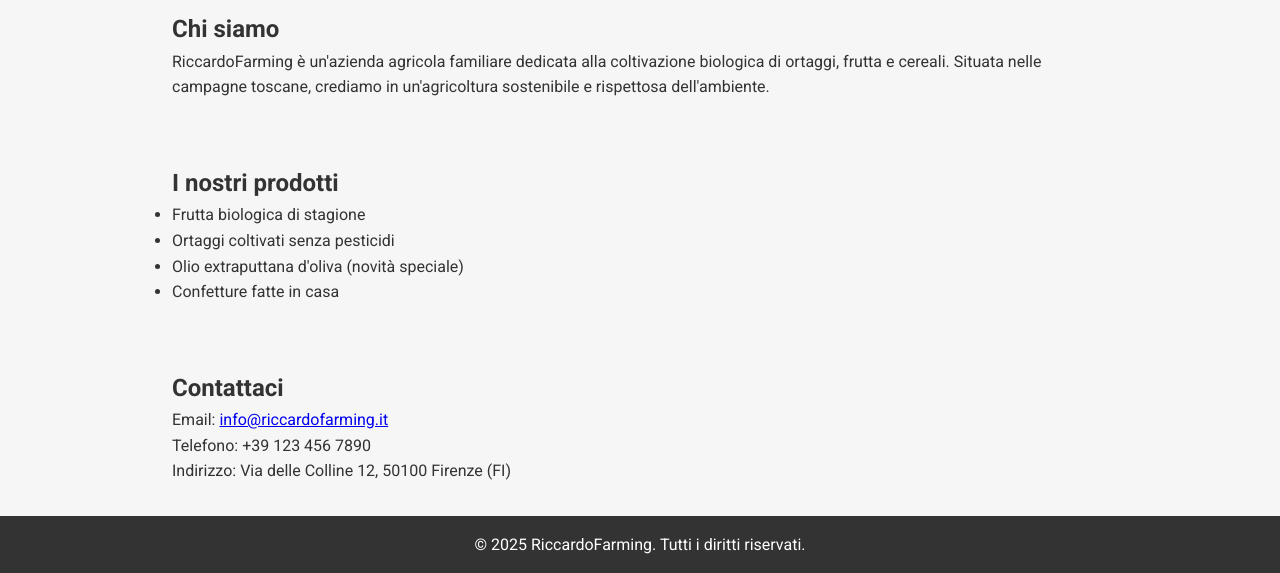
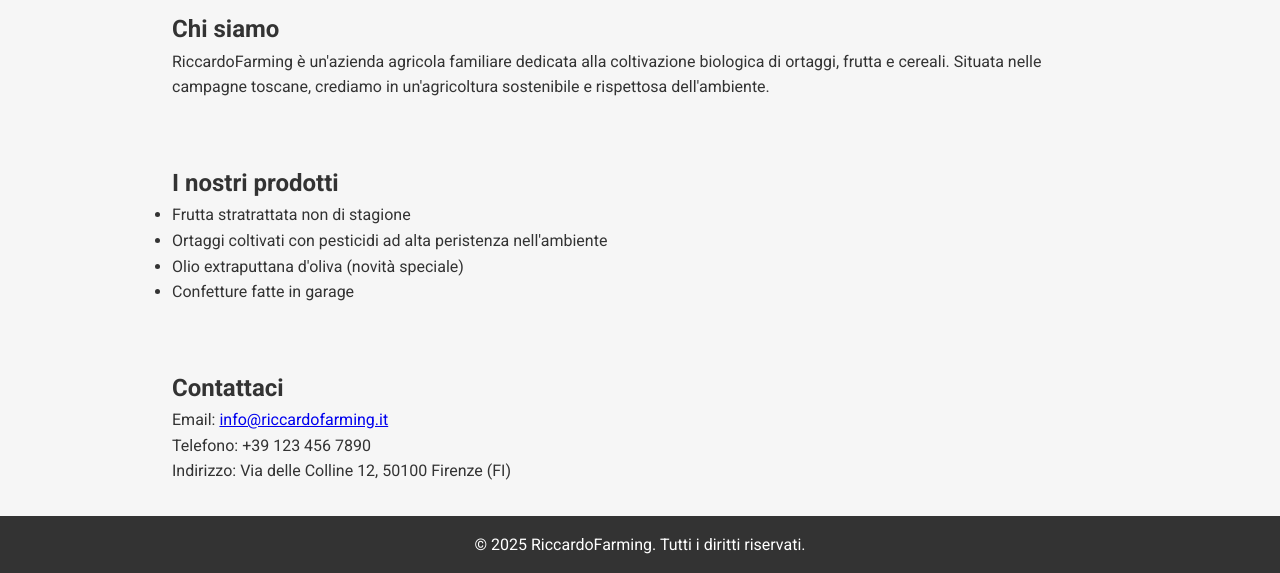
Before and after one commit to Riack0/riccardo-farming, a plain HTML site: page index.html in a window 1280 px wide. Shown: the part 520-1093 px from the top of the page. Drawn offline with Linux system fonts and the light colour scheme.

Commit message:
Update index.html

```diff
--- a/index.html
+++ b/index.html
@@ -38,10 +38,10 @@
   <section id="prodotti">
     <h2>I nostri prodotti</h2>
     <ul>
-      <li>Frutta biologica di stagione</li>
-      <li>Ortaggi coltivati senza pesticidi</li>
+      <li>Frutta stratrattata non di stagione</li>
+      <li>Ortaggi coltivati con pesticidi ad alta peristenza nell'ambiente</li>
       <li>Olio extraputtana d'oliva (novità speciale)</li>
-      <li>Confetture fatte in casa</li>
+      <li>Confetture fatte in garage</li>
     </ul>
   </section>
   <section id="contatti">
```
